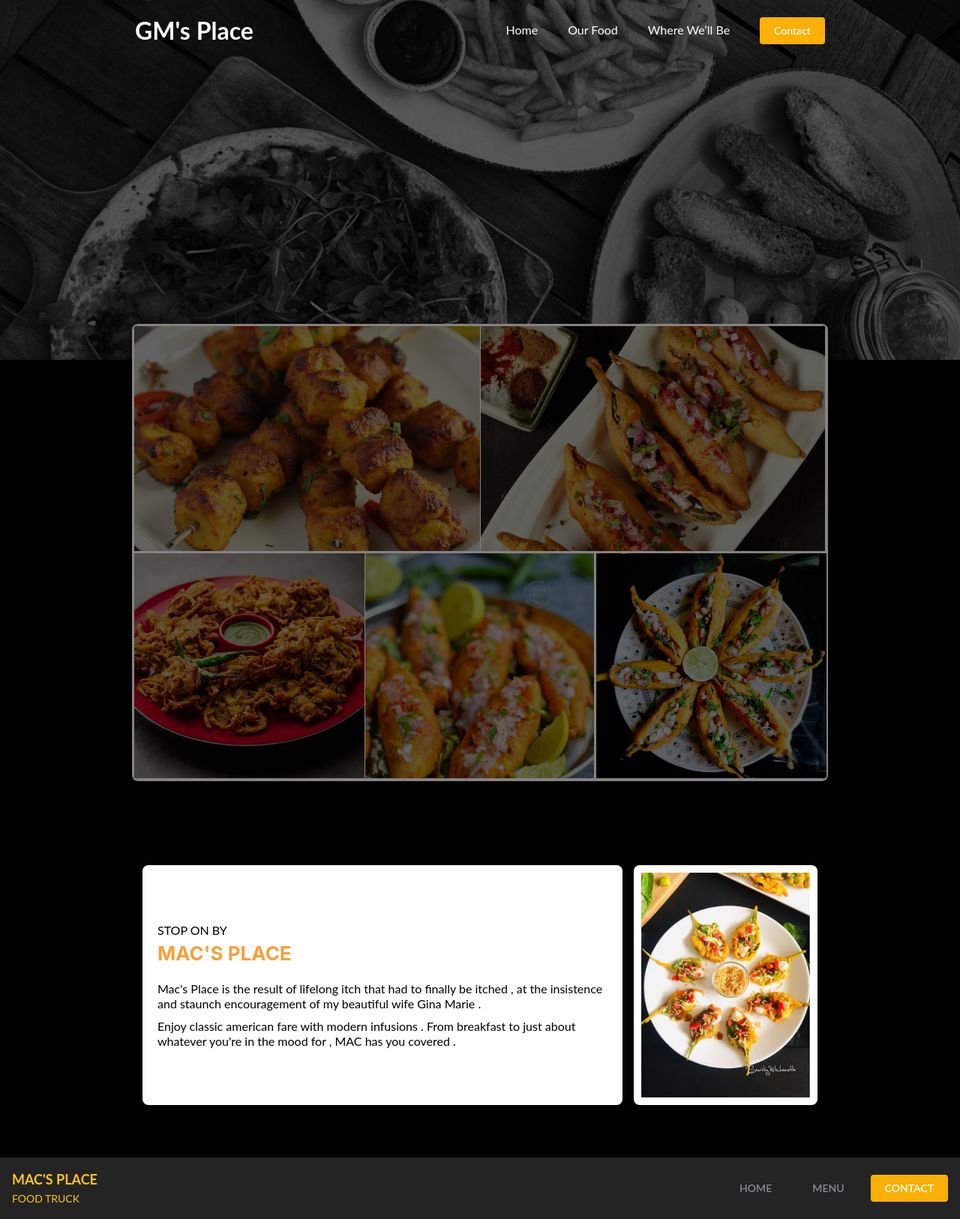
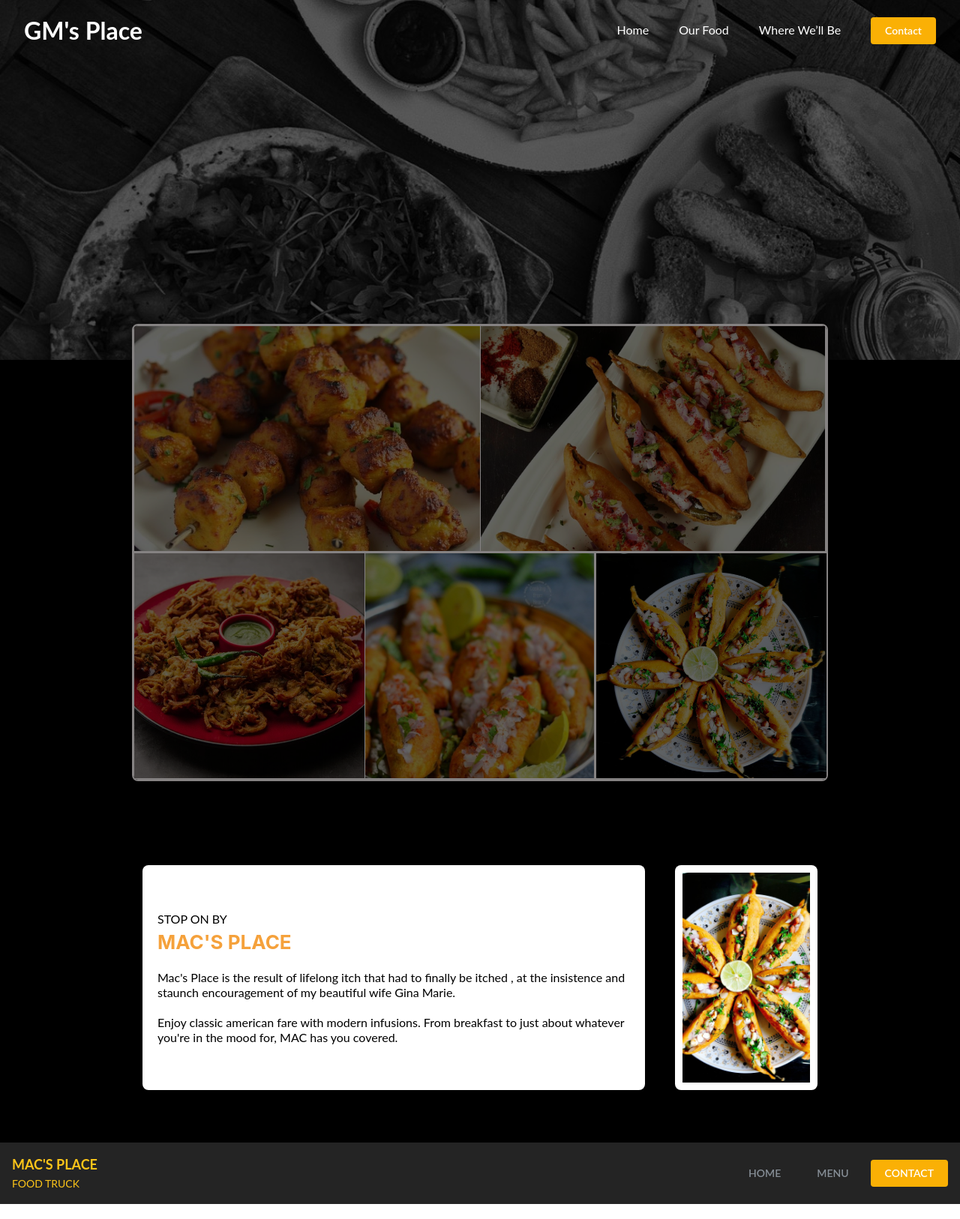
Before and after one commit to SanjeevRoyy/food-web, a React (Vite) app: page / in a window 1280 px wide. Shown: the whole page at 75% size. Built offline with nearby package versions, Linux system fonts and the light colour scheme.

Commit message:
home section media query done

```diff
--- a/package.json
+++ b/package.json
@@ -13,7 +13,8 @@
     "@mantine/core": "^7.17.3",
     "@mantine/hooks": "^7.17.3",
     "react": "^19.0.0",
-    "react-dom": "^19.0.0"
+    "react-dom": "^19.0.0",
+    "react-icons": "^5.5.0"
   },
   "devDependencies": {
     "@eslint/js": "^9.21.0",
--- a/src/components/ButtomBar.tsx
+++ b/src/components/ButtomBar.tsx
@@ -1,4 +1,4 @@
-import { Box, Button, Group, Text } from "@mantine/core";
+import { Box, Button, Flex, Group, Text } from "@mantine/core";
 
 function BottomBar() {
   return (
@@ -9,6 +9,7 @@
         display: "flex",
         justifyContent: "space-between",
         alignItems: "center",
+        gap: "20px",
       })}
     >
       <Box>
@@ -31,7 +32,11 @@
         </Text>
       </Box>
 
-      <Group justify="xs">
+      <Flex
+        gap="xs"
+        direction={{ base: "column", sm: "row" }} // Makes buttons stack on smaller screens
+        justify="center"
+      >
         <Button variant="transparent" color="gray">
           HOME
         </Button>
@@ -39,7 +44,7 @@
           MENU
         </Button>
         <Button color="yellow">CONTACT</Button>
-      </Group>
+      </Flex>
     </Box>
   );
 }
--- a/src/components/FoodGrid.tsx
+++ b/src/components/FoodGrid.tsx
@@ -1,33 +1,35 @@
 import { Grid, Image, Container, Text, Title, Flex, Box } from "@mantine/core";
+import { useMediaQuery } from "@mantine/hooks";
 
 const foodItems = [
   { src: "/img/food4.jpg", alt: "Food 1", span: 6 },
   { src: "/img/food6.jpg", alt: "Food 2", span: 6 },
   { src: "/img/food2.jpg", alt: "Food 3", span: 4 },
   { src: "/img/food5.jpg", alt: "Food 4", span: 4 },
-  { src: "/img/food.jpg", alt: "Facebook Logo", span: 4 },
+  { src: "/img/food.jpg", alt: "Food 5", span: 4 },
 ];
 
 const FoodGrid = () => {
+  const isMobile = useMediaQuery("(max-width: 640px)");
   return (
     <>
       <Container pos="relative" bottom={80} my="xl">
         <Grid
-          gutter={0} // 🔥 FIX: Removes unwanted extra spacing
+          gutter={0}
           style={{
-            border: "2px solid rgb(133, 130, 130)", // ✅ Uniform outer border
-            borderRadius: "8px", // ✅ Slightly rounded for smoothness
-            overflow: "hidden", // ✅ Prevents gaps
+            border: "2px solid rgb(133, 130, 130)",
+            borderRadius: "8px",
+            overflow: "hidden",
           }}
         >
           {foodItems.map((item, index) => (
             <Grid.Col
               p={0}
               style={{
-                border: "1px solid rgb(133, 130, 130)", // ✅ Uniform inner border
+                border: "1px solid rgb(133, 130, 130)",
                 borderRight:
-                  index % 2 === 0 ? "none" : "2px solid rgb(133, 130, 130)", // ✅ Removes extra thick borders
-                borderBottom: "2px solid rgb(133, 130, 130)", // ✅ Ensures same bottom border thickness
+                  index % 2 === 0 ? "none" : "2px solid rgb(133, 130, 130)",
+                borderBottom: "2px solid rgb(133, 130, 130)",
                 overflow: "hidden",
                 position: "relative",
               }}
@@ -41,7 +43,6 @@
                   position: "relative",
                 }}
               >
-                {/* Dark Overlay */}
                 <div
                   style={{
                     position: "absolute",
@@ -54,7 +55,6 @@
                   }}
                 />
 
-                {/* Image */}
                 <Image
                   src={item.src}
                   alt={item.alt}
@@ -74,7 +74,13 @@
         </Grid>
       </Container>
 
-      <Flex mb={70} px={190} justify="space-between">
+      <Flex
+        mb={70}
+        px={isMobile ? 10 : 190}
+        justify="space-between"
+        direction={isMobile ? "column" : "row"}
+        gap={isMobile ? 10 : 40}
+      >
         <Flex
           style={{ borderRadius: "8px" }}
           direction="column"
@@ -86,19 +92,18 @@
           <Title size="h2" c={"#F5A13B"}>
             MAC'S PLACE
           </Title>
-          <Text mt={20} maw={600} lh="20px">
+          <Text mt={20} lh="20px">
             Mac's Place is the result of lifelong itch that had to finally be
             itched , at the insistence and staunch encouragement of my beautiful
-            wife Gina Marie .
+            wife Gina Marie.
           </Text>
-          <Text mt={10} maw={600} lh="20px">
-            Enjoy classic american fare with modern infusions . From breakfast
-            to just about whatever you're in the mood for , MAC has you covered
-            .
+          <Text mt={20} lh="20px">
+            Enjoy classic american fare with modern infusions. From breakfast to
+            just about whatever you're in the mood for, MAC has you covered.
           </Text>
         </Flex>
-        <Box p={10} bg="white" style={{ borderRadius: "8px" }}>
-          <Image src={"/img/food1.jpg"} alt="Food" width={300} height={300} />
+        <Box p={isMobile ? 2 : 10} bg="white" style={{ borderRadius: "8px" }}>
+          <Image src={"/img/food.jpg"} alt="Food" width={280} height={280} />
         </Box>
       </Flex>
     </>
--- a/src/components/Navbar.tsx
+++ b/src/components/Navbar.tsx
@@ -1,20 +1,42 @@
-import { Container, Group, Button } from "@mantine/core";
+import { Container, Group, Button, Box } from "@mantine/core";
+import { useState } from "react";
+import { IoMenu } from "react-icons/io5";
+import { useMediaQuery } from "@mantine/hooks";
+import { IoMdClose } from "react-icons/io";
 
 const Navbar = () => {
+  const [opened, setOpened] = useState(false); // State for toggling the menu
+  const isMobile = useMediaQuery("(max-width: 640px)"); // Mobile screen check
+
   return (
     <Container
-      px={180}
       fluid
       py="md"
       style={{
         display: "flex",
         justifyContent: "space-between",
         alignItems: "center",
+        paddingLeft: "2rem", // Default padding for larger screens
+        paddingRight: "2rem", // Default padding for larger screens
       }}
     >
       <Group>
         <h1 style={{ color: "white", fontWeight: 700 }}>GM's Place</h1>
       </Group>
+
+      {/* Hamburger Icon for Mobile */}
+      {isMobile && (
+        <Box onClick={() => setOpened(!opened)} style={{ cursor: "pointer" }}>
+          {opened ? (
+            <IoMdClose size={30} color="white" />
+          ) : (
+            <IoMenu size={30} color="white" />
+          )}
+        </Box>
+      )}
+
+      {/* Navbar Links (Desktop) */}
+      {!isMobile && (
         <Group gap={40} justify="space-between">
           <a href="#home" style={{ color: "white", textDecoration: "none" }}>
             Home
@@ -22,12 +44,70 @@
           <a href="#food" style={{ color: "white", textDecoration: "none" }}>
             Our Food
           </a>
-        <a href="#locations" style={{ color: "white", textDecoration: "none" }}>
+          <a
+            href="#locations"
+            style={{ color: "white", textDecoration: "none" }}
+          >
             Where We’ll Be
           </a>
           <Button color="yellow">Contact</Button>
         </Group>
+      )}
+
+      {/* Mobile Menu (when opened) */}
+      {isMobile && opened && (
+        <Box
+          style={{
+            position: "absolute",
+            top: "60px",
+            right: 0,
+            // backgroundColor: "black",
+            width: "100%",
+            padding: "1rem",
+            zIndex: 10,
+            textAlign: "center",
+          }}
+        >
+          <a
+            href="#home"
+            style={{
+              color: "white",
+              textDecoration: "none",
+              padding: "1rem",
+              display: "block",
+            }}
+          >
+            Home
+          </a>
+          <a
+            href="#food"
+            style={{
+              color: "white",
+              textDecoration: "none",
+              padding: "1rem",
+              display: "block",
+            }}
+          >
+            Our Food
+          </a>
+          <a
+            href="#locations"
+            style={{
+              color: "white",
+              textDecoration: "none",
+              padding: "1rem",
+              display: "block",
+            }}
+          >
+            Where We’ll Be
+          </a>
+          <Button w={160} color="yellow" style={{ width: "100%" }}>
+            Contact
+          </Button>
+        </Box>
+      )}
     </Container>
   );
 };
+
 export default Navbar;
--- a/src/pages/Home.tsx
+++ b/src/pages/Home.tsx
@@ -11,7 +11,6 @@
         style={{
           position: "relative",
           height: "60vh",
-          // width: "100vw",
           overflow: "hidden",
         }}
       >
```
Also changed, not shown: 1 other file (tests, documents, lock files or other folders). Lines whose indentation alone changed are shown as unchanged.
